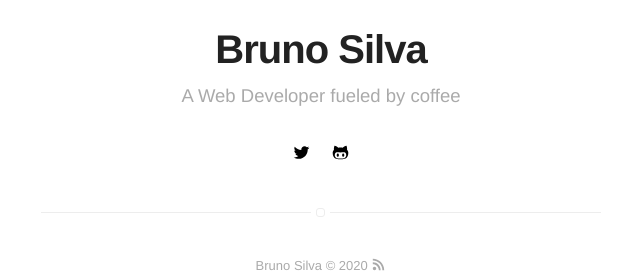
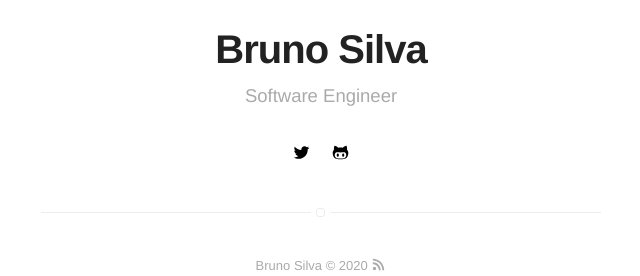
Before and after one commit to brunodevel/brunodevel.github.io, a Jekyll site: the page built from index.html, in a window 1280 px wide. Shown: the part 252-528 px from the top of the page, without its empty margins (319-959 px from the left). Built offline with Jekyll 4.4.1, drawn with Linux system fonts in a browser that asks for light colours.

Commit message:
Update bio

```diff
--- a/_config.yml
+++ b/_config.yml
@@ -1,6 +1,6 @@
 # main text of home
 name: Bruno Silva
-bio: A Web Developer fueled by coffee
+bio: Software Engineer
 
 # twitter summary info
 description: A blog about technology and stuff related
```
